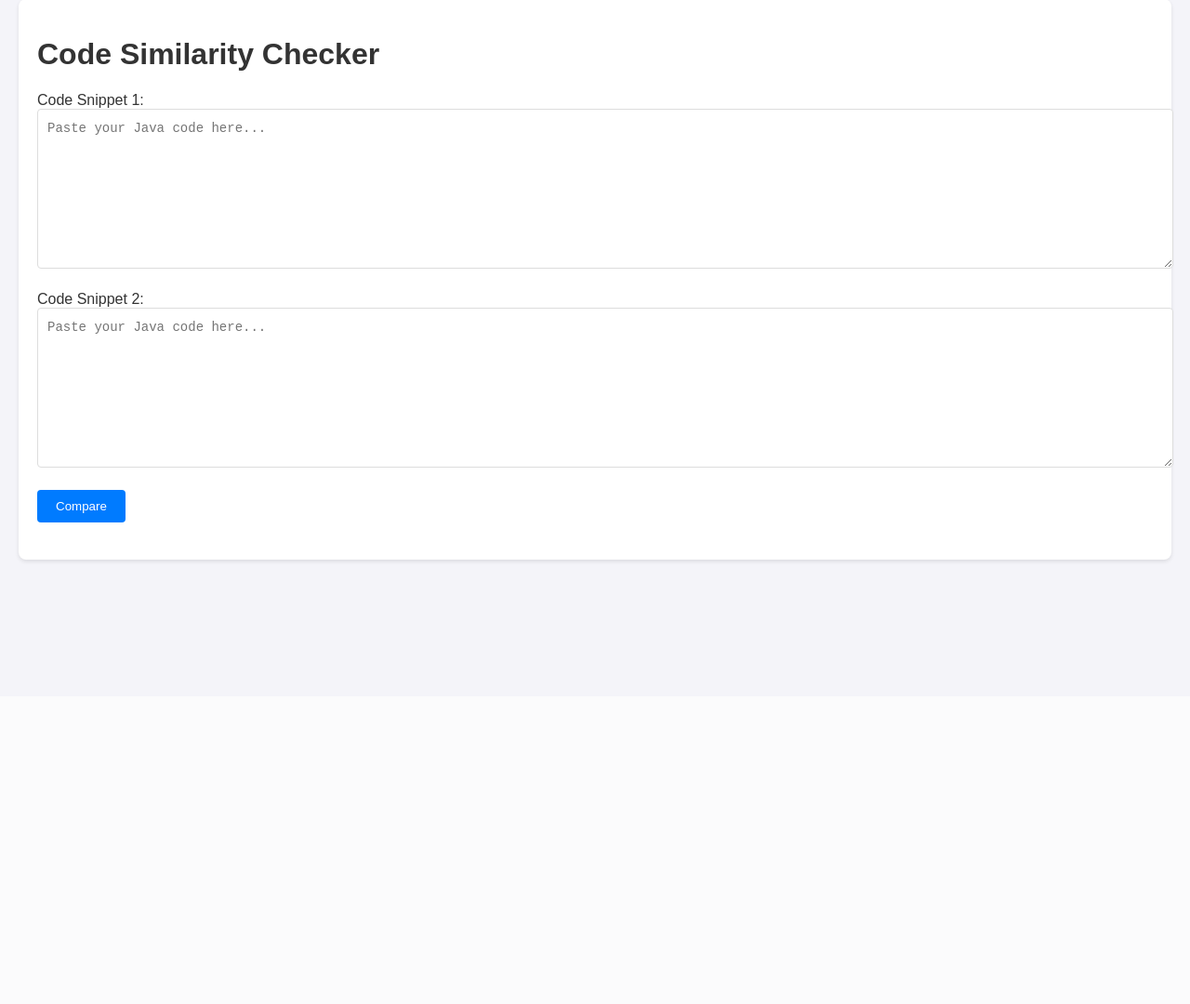
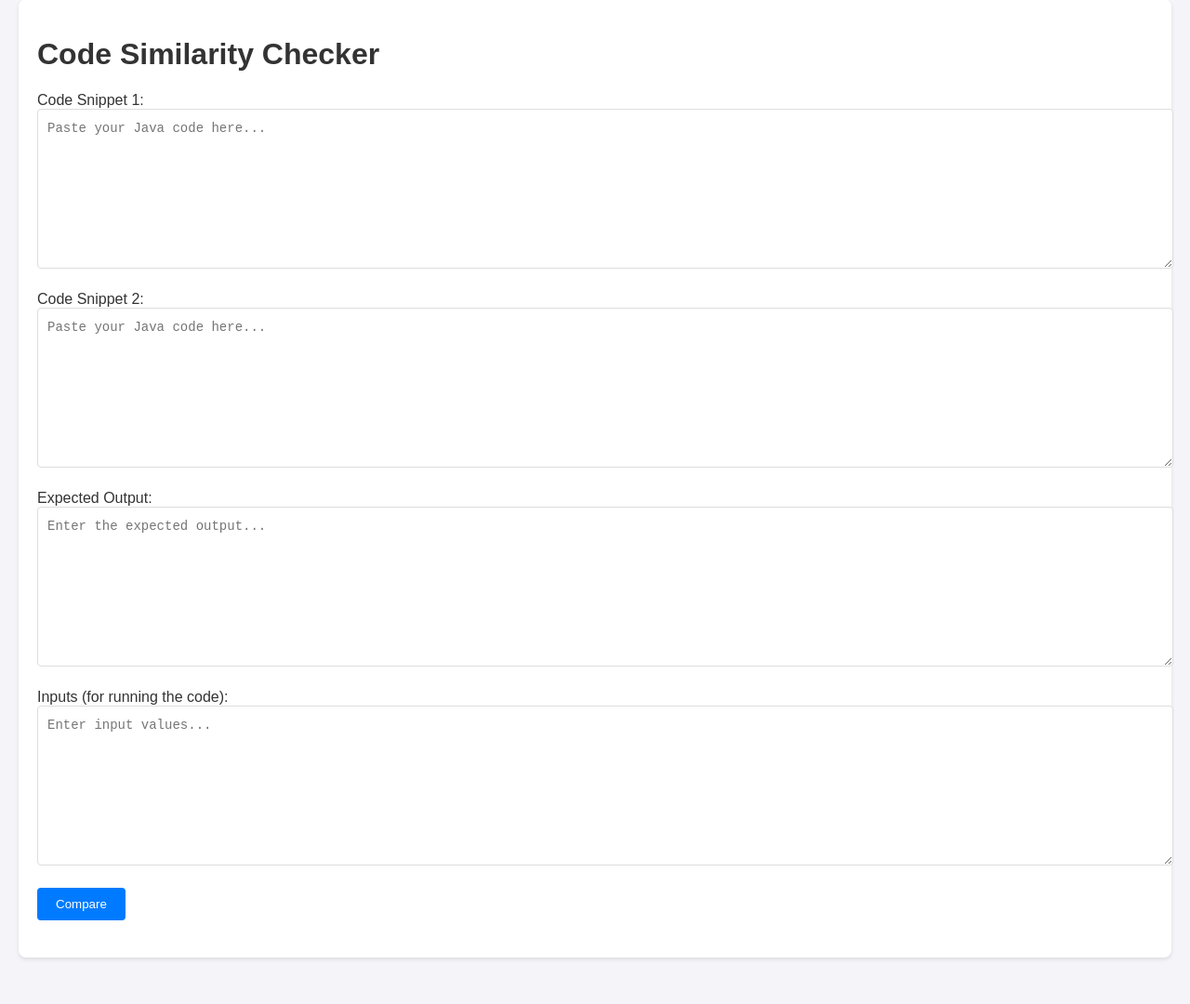
Before and after one commit to adityarizkyramadhan/web-java-similarity, a Flask app: page / in a window 1280 px wide. Shown: the part 51-1131 px from the top of the page at 93% size. Before the commit the page ends 657 px from the top, so only its background shows below. Run offline with Flask 3, Linux system fonts and the light colour scheme; some libraries are stand-ins or nearby versions.

Commit message:
Enhance Java code execution by dynamically setting class names and adding input/output fields in the HTML interface

```diff
--- a/app.py
+++ b/app.py
@@ -6,16 +6,19 @@ import javalang
 import subprocess
 import os
 
-# Fungsi untuk menjalankan kode Java dengan input dan memverifikasi output
 def run_java_code_with_input(java_code: str, inputs: str, expected_output: str):
-    java_filename = "TempJavaCode.java"
-    class_filename = "TempJavaCode.class"
+    class_name_match = re.search(r'public\s+class\s+(\w+)', java_code)
+    if not class_name_match:
+        return "No public class found in the code."
+    class_name = class_name_match.group(1)
+
+    java_filename = f"{class_name}.java"
+    class_filename = f"{class_name}.class"
 
     with open(java_filename, "w") as file:
         file.write(java_code)
 
     try:
-        # Kompilasi kode Java menggunakan `javac`
         compile_process = subprocess.run(
             ["javac", java_filename],
             capture_output=True,
@@ -25,9 +28,8 @@ def run_java_code_with_input(java_code: str, inputs: str, expected_output: str):
         if compile_process.returncode != 0:
             return f"Compilation Error:\n{compile_process.stderr}"
 
-        # Eksekusi file `.class` menggunakan `java` dengan input dari Python
         run_process = subprocess.run(
-            ["java", java_filename.replace(".java", "")],
+            ["java", class_name],
             input=inputs,
             capture_output=True,
             text=True
@@ -35,16 +37,13 @@ def run_java_code_with_input(java_code: str, inputs: str, expected_output: str):
 
         if run_process.returncode != 0:
             return f"Runtime Error:\n{run_process.stderr}"
-
-        # Bandingkan output dengan yang diharapkan
         actual_output = run_process.stdout.strip()
         if actual_output == expected_output.strip():
             return f"Output is correct: {actual_output}"
         else:
-            return actual_output  # Return the actual output for comparison
+            return actual_output
 
     finally:
-        # Bersihkan file sementara
         if os.path.exists(java_filename):
             os.remove(java_filename)
         if os.path.exists(class_filename):
@@ -140,21 +139,16 @@ def compare():
     java_output1 = run_java_code_with_input(code1, inputs, expected_output)
     java_output2 = run_java_code_with_input(code2, inputs, expected_output)
 
-    if java_output1 != expected_output.strip() or java_output2 != expected_output.strip():
-        return jsonify({
-            "similarity": "not similar",
-            "java_output_code1": java_output1,
-            "java_output_code2": java_output2,
-            "common_tokens": list(set(highlighted_tokens)),
-            "common_positions_code1": common_positions1,
-            "common_positions_code2": common_positions2,
-            "clean_code1": code1_clean,
-            "clean_code2": code2_clean
-        })
+    is_similar = "similar"
+
+    # Jika output antara dua program tidak sama maka tidak similar
+    if java_output1 != java_output2:
+        is_similar = "not similar"
 
     # Jika output kedua kode sesuai dengan expected output
     return jsonify({
         "similarity": round(similarity, 2),
+        "is_similar": is_similar,
         "common_tokens": list(set(highlighted_tokens)),
         "common_positions_code1": common_positions1,
         "common_positions_code2": common_positions2,
--- a/templates/index.html
+++ b/templates/index.html
@@ -87,6 +87,12 @@
       <label for="code2">Code Snippet 2:</label>
       <textarea id="code2" name="code2" placeholder="Paste your Java code here..."></textarea>
 
+      <label for="expected_output">Expected Output:</label>
+      <textarea id="expected_output" name="expected_output" placeholder="Enter the expected output..."></textarea>
+
+      <label for="inputs">Inputs (for running the code):</label>
+      <textarea id="inputs" name="inputs" placeholder="Enter input values..."></textarea>
+
       <button type="button" onclick="compareCodes()">Compare</button>
     </form>
 
@@ -97,11 +103,18 @@
     async function compareCodes() {
       const code1 = document.getElementById('code1').value;
       const code2 = document.getElementById('code2').value;
+      const expected_output = document.getElementById('expected_output').value;
+      const inputs = document.getElementById('inputs').value;
 
       const response = await fetch('/compare', {
         method: 'POST',
         headers: { 'Content-Type': 'application/x-www-form-urlencoded' },
-        body: new URLSearchParams({ code1, code2 })
+        body: new URLSearchParams({
+          code1,
+          code2,
+          expected_output,
+          inputs
+        })
       });
       const result = await response.json();
 
@@ -111,6 +124,7 @@
       } else {
         resultDiv.innerHTML = `
           <h3>Similarity: ${result.similarity}%</h3>
+          <p>Code similarity is: ${result.is_similar}</p>
           <div class="comparison-container">
             <div>
               <h4>Code Snippet 1:</h4>
@@ -121,6 +135,10 @@
               <div class="highlighted-output" id="code2-highlight"></div>
             </div>
           </div>
+          <h4>Java Output of Code 1:</h4>
+          <pre>${result.java_output_code1}</pre>
+          <h4>Java Output of Code 2:</h4>
+          <pre>${result.java_output_code2}</pre>
         `;
 
         document.getElementById("code1-highlight").innerHTML = applyHighlight(result.clean_code1, result.common_tokens);
@@ -134,10 +152,10 @@
       tokens.sort((a, b) => b.length - a.length); // Sort tokens by length (desc)
       const escapeRegex = (text) => text.replace(/[.*+?^${}()|[\]\\]/g, '\\$&');
 
-      const tokenSet = new Set(tokens); // Gunakan Set untuk memastikan token unik
+      const tokenSet = new Set(tokens); // Use Set to ensure unique tokens
       const regex = new RegExp(`\\b(${Array.from(tokenSet).map(escapeRegex).join('|')})\\b`, 'g');
 
-      // Ganti hanya kata-kata yang cocok
+      // Replace matched tokens with highlighted version
       return escapeHtml(code).replace(regex, (match) => `<mark>${match}</mark>`);
     }
 
```
